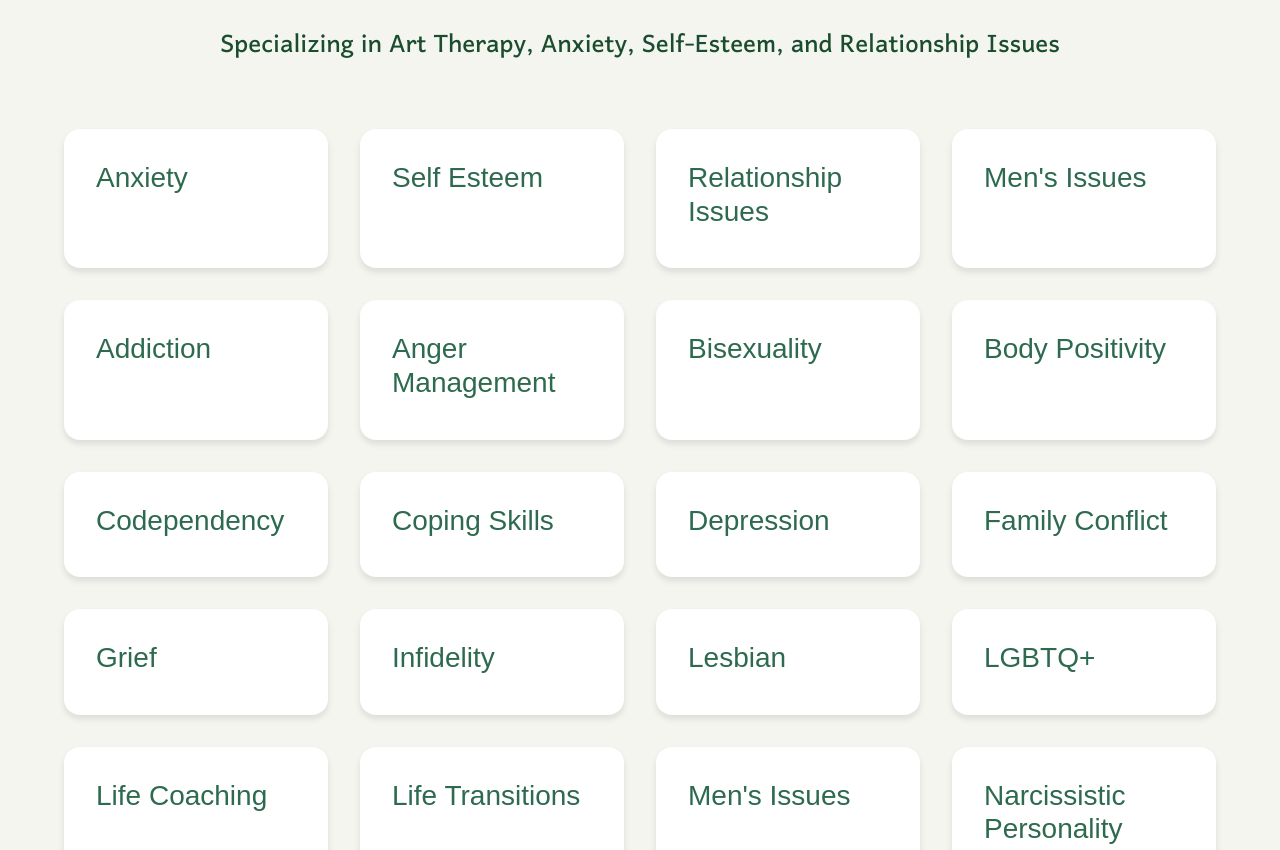
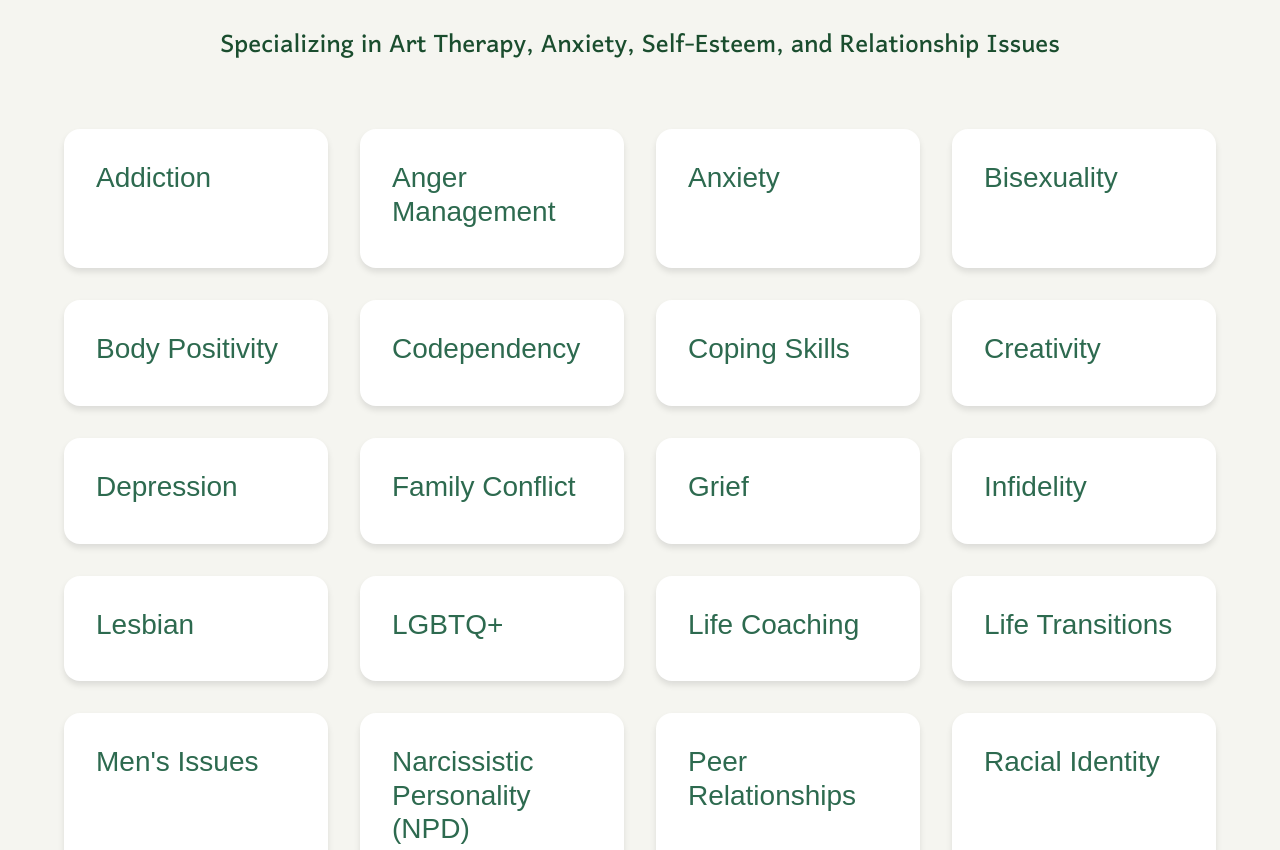
Before and after one commit to danispinxo/jesse-site, a Next.js app: page / in a window 1280 px wide. Shown: the part 1920-2770 px from the top of the page. Built offline with nearby package versions, Linux system fonts and the light colour scheme; a web font is replaced by a local one.

Commit message:
final changes before preview

```diff
--- a/src/app/components/Navbar.jsx
+++ b/src/app/components/Navbar.jsx
@@ -34,7 +34,9 @@ const Navbar = () => {
             height={50}
             className="logo-image"
           />
-          <span className="logo-text">JESSE PAJUÄÄR THERAPY STUDIOS</span>
+          <span className="logo-text nav-link">
+            JESSE PAJUÄÄR THERAPY STUDIOS
+          </span>
         </Link>
 
         <button
@@ -64,7 +66,7 @@ const Navbar = () => {
             target="_blank"
             rel="noreferrer"
           >
-            <span>NousTalk </span> Client Portal{" "}
+            <span className="nous-talk-text">NousTalk </span> Client Portal{" "}
             <FontAwesomeIcon icon={faArrowsTurnRight} />
           </Link>
         </div>
--- a/src/app/page.jsx
+++ b/src/app/page.jsx
@@ -126,16 +126,14 @@ export default function HomePage() {
 }
 
 const specialties = [
-  "Anxiety",
-  "Self Esteem",
-  "Relationship Issues",
-  "Men's Issues",
   "Addiction",
   "Anger Management",
+  "Anxiety",
   "Bisexuality",
   "Body Positivity",
   "Codependency",
   "Coping Skills",
+  "Creativity",
   "Depression",
   "Family Conflict",
   "Grief",
@@ -148,9 +146,12 @@ const specialties = [
   "Narcissistic Personality (NPD)",
   "Peer Relationships",
   "Racial Identity",
+  "Relationship Issues",
+  "Self Esteem",
   "Sex-Positive, Kink Allied",
   "Stress",
   "Transgender",
   "Trauma and PTSD",
   "Women's Issues",
+  "Work-Life Balance",
 ];
--- a/src/app/styles/styles.scss
+++ b/src/app/styles/styles.scss
@@ -461,7 +461,22 @@ body {
     }
   }
 }
+@media (max-width: $breakpoint-lg) {
+  .nous-talk-text {
+    display: none !important;
+  }
+}
 
+@media (max-width: $breakpoint-md) {
+  .consultation-button {
+    p {
+      display: none !important;
+    }
+  }
+  .nous-talk-text {
+    display: none !important;
+  }
+}
 .page-hero {
   background: linear-gradient(to bottom, $primary-green, $secondary-green);
   padding: $spacing-xl 0;
```
